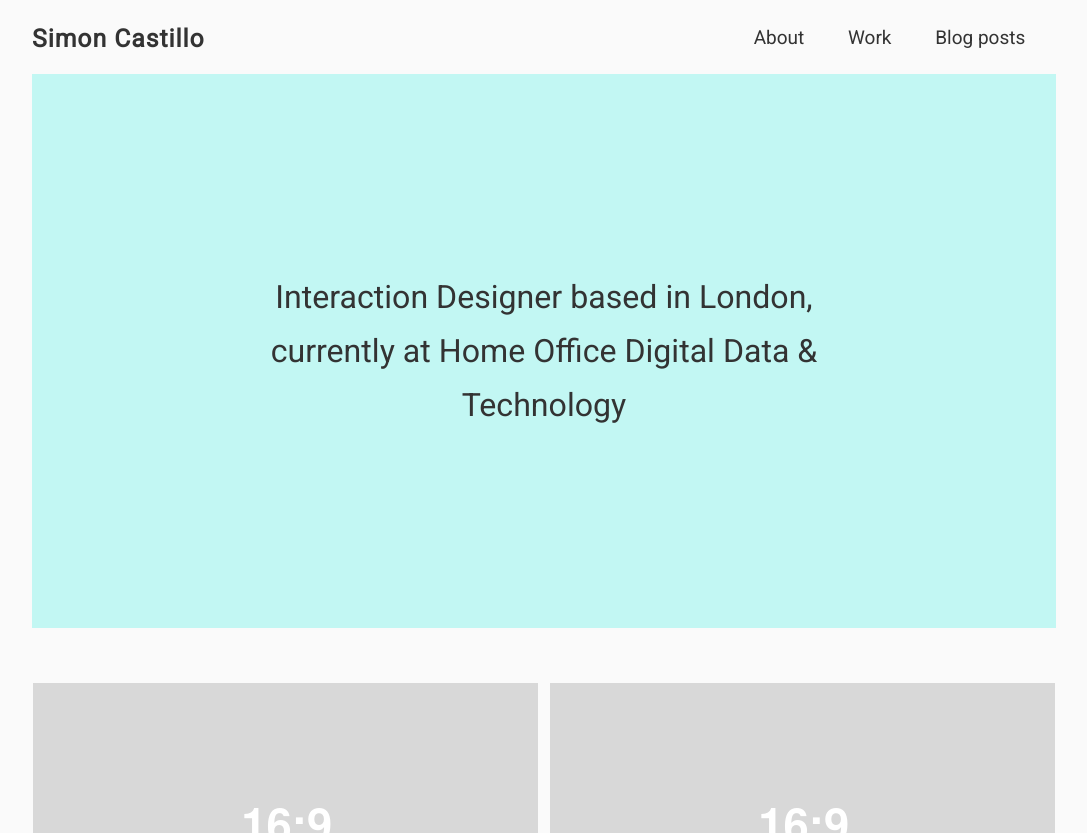
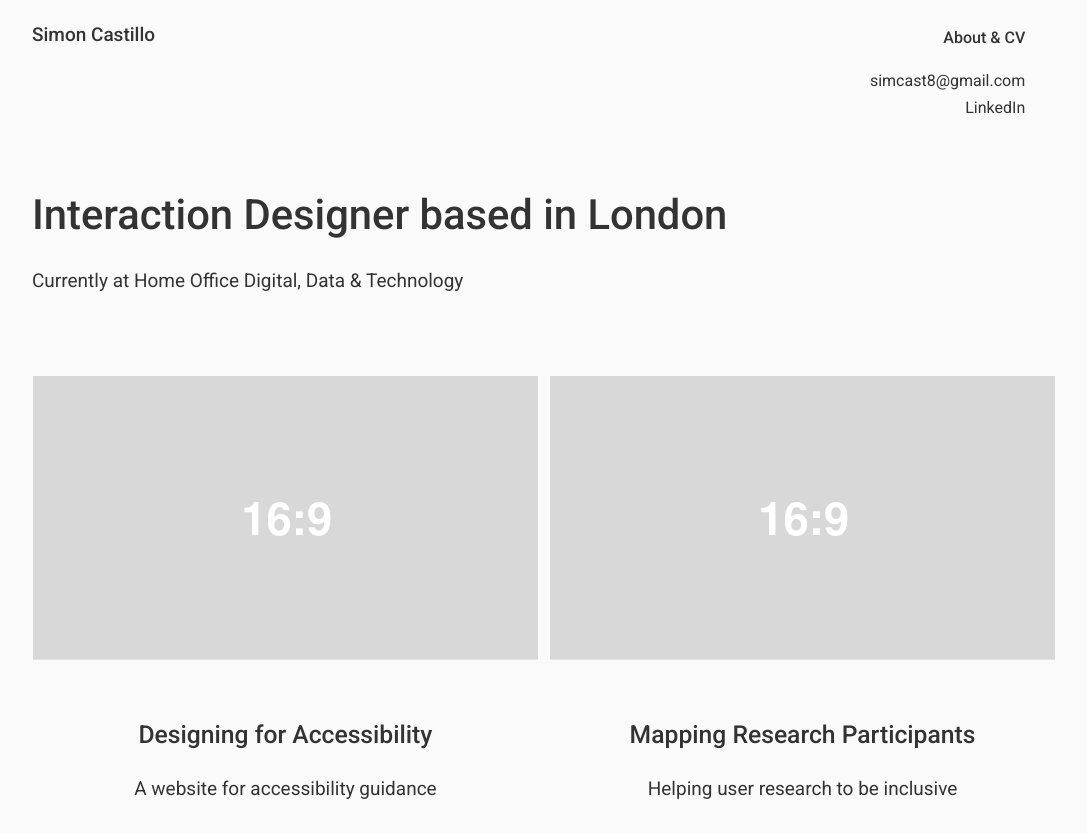
Before and after one commit to simon-castillo/portfolio, a website: page site/index.html in a window 1280 px wide. Shown: the top 833 px of the page, without its empty margins (96-1183 px from the left). Drawn offline with Linux system fonts and the light colour scheme; a web font is replaced by a local one.

Commit message:
Edit: header

```diff
--- a/site/index.html
+++ b/site/index.html
@@ -16,8 +16,7 @@
   <!-- FONT
   –––––––––––––––––––––––––––––––––––––––––––––––––– -->
 
-  <link href="https://fonts.googleapis.com/css?family=Chivo|Roboto"
-  rel="stylesheet">
+  <link href="https://fonts.googleapis.com/css?family=Roboto:400,500,700" rel="stylesheet">
 
   <!-- CSS
   –––––––––––––––––––––––––––––––––––––––––––––––––– -->
@@ -35,32 +34,29 @@
 
   <div class="row">
     <div class="four columns">
-      <h1 class="name">Simon Castillo</h1>
+      <h1 class="home-link">Simon Castillo</h1>
     </div>
 
 
       <div class="eight columns">
         <nav class=primary-nav>
           <ul>
-            <li><a href="index.html">About</a></li>
-            <li><a href="about.html">Work</a></li>
-            <li><a href="#">Blog posts</a></li>
+            <li style="margin-bottom: 1.6rem;"><a href="about.html" style="font-weight: 500; margin-bottom: 2.7rem;">About & CV</a></li>
+            <li><a href="mailto:simcast8@gmail.com">simcast8@gmail.com</a></li>
+            <li><a href="https://www.linkedin.com/in/castillosimon/" target="_blank">LinkedIn</a></li>
           </ul>
         </nav>
       </div>
     </div>
 
-
-  <div class="headerBackground">
-
-      <div class="row">
-        <div class="eight columns offset-by-two">
-            <p id="homeBlurb">Interaction Designer based in London, currently
-            at Home Office Digital Data & Technology</p>
+    <div class="row">
+      <div class="twelve columns">
+          <div class="main-heading" id="homeBlurb">
+            <h1>Interaction Designer based in London</h1>
+            <p>Currently at <a href="https://hodigital.blog.gov.uk/">Home Office Digital, Data & Technology</a></p>
+          </div>
         </div>
-      </div>
-
-  </div>
+    </div>
 
   <div class="row">
       <div class="six columns">
--- a/site/scss/partials/_custom.scss
+++ b/site/scss/partials/_custom.scss
@@ -20,47 +20,24 @@
   margin: 2.4rem 0;
 ul {
   float: right;
+  text-align: right;
+  list-style-type: none;
     li {
-      display: inline;
-      margin-left: 40px;
+      margin: 0;
+      font-size: 1.6rem;
+      line-height: 2.7rem;
       }
     }
   }
 }
 
-.nav {
-  font-family: "Roboto", "Helvetica Neue", Helvetica, Arial, sans-serif;
-  font-weight: normal;
-}
-.nav li {
-  display: inline;
-  padding: 0 3rem 0 0;
-  font-size: 2.47rem;
-  text-decoration: underline;
-}
-.nav a {color:#FFFFFF}
-
-
-/* Typography */
-
-.name {
-  font-size: 2.47rem;
-  font-family: "Roboto", "HelveticaNeue", "Helvetica Neue", Helvetica, Arial,
-  sans-serif;
-  font-weight: 700;
+.home-link {
+  font-size: 1.9rem;
+  font-family: "Roboto", "HelveticaNeue", "Helvetica Neue", Helvetica, Arial, sans-serif;
   text-align: left;
-  letter-spacing: 1px;
   margin-top: 2.4rem;
 }
 
-#homeBlurb {
-  text-align: center;
-  font-weight: 400;
-  font-size: 3.211rem;
-  line-height: 5.4rem;
-  margin: 0;
-  padding:0;
-}
 
 .homeProject {
   margin: 5.4rem 0;
--- a/site/scss/partials/_typography.scss
+++ b/site/scss/partials/_typography.scss
@@ -23,19 +23,19 @@
   margin-top: 0;
   margin-bottom: 2rem;
   font-weight: 200; }
-h1 { font-size: 1.0rem; line-height: 1.2;  font-weight: normal; letter-spacing: -.1rem;}
-h2 { font-size: 2.0rem; line-height: 1.25; font-weight: 700; letter-spacing: 0rem; }
-h3 { font-size: 3.0rem; line-height: 1.3;  letter-spacing: -.1rem; }
-h4 { font-size: 2.4rem; line-height: 1.35; letter-spacing: -.08rem; }
-h5 { font-size: 1.8rem; line-height: 1.5;  letter-spacing: -.05rem; }
-h6 { font-size: 1.5rem; line-height: 1.6;  letter-spacing: 0; }
+h1 { font-size: 1.0rem; line-height: 1.2;  font-weight: normal;}
+h2 { font-size: 2.0rem; line-height: 1.25; font-weight: 700}
+h3 { font-size: 3.0rem; line-height: 1.3;}
+h4 { font-size: 2.4rem; line-height: 1.35;}
+h5 { font-size: 1.8rem; line-height: 1.5;}
+h6 { font-size: 1.5rem; line-height: 1.6;}
 
 /* Larger than phablet */
 @media (min-width: 550px) {
-  h1 { font-size: 4.174rem; font-weight:700; margin-top: 5.4rem; text-align:center;}
-  h2 { font-size: 3.211rem; line-height: 2.7rem; font-weight:700; margin-top:5.4rem;}
-  h3 { font-size: 2.47rem; line-height: 2.7rem; font-weight:700; margin-top: 5.4rem; margin-bottom: 2.7rem;}
-  h4 { font-size: 1.8rem; line-height: 2.7rem; font-weight:700; margin-bottom: 2.7rem;}
+  h1 { font-size: 4.174rem; font-weight:500; margin-top: 5.4rem;}
+  h2 { font-size: 3.211rem; line-height: 2.7rem; font-weight:500; margin-top:5.4rem;}
+  h3 { font-size: 2.47rem; line-height: 2.7rem; font-weight:500; margin-top: 5.4rem; margin-bottom: 2.7rem;}
+  h4 { font-size: 1.8rem; line-height: 2.7rem; font-weight:500; margin-bottom: 2.7rem;}
   p { font-size: 1.9rem; line-height: 2.7rem; font-weight:400; margin-top: 2.7rem; margin-bottom: 2.7rem;}
   li { font-size: 1.8rem; line-height: 2.7rem; font-weight:400;}
 }
@@ -46,7 +46,6 @@
 /* Links
 –––––––––––––––––––––––––––––––––––––––––––––––––– */
 a {
-  font-size: 1.9rem;
   color: $textColour;
   text-decoration: none;}
 a:hover {
```
Also changed, not shown: site/css/main.css, 2 other files.
